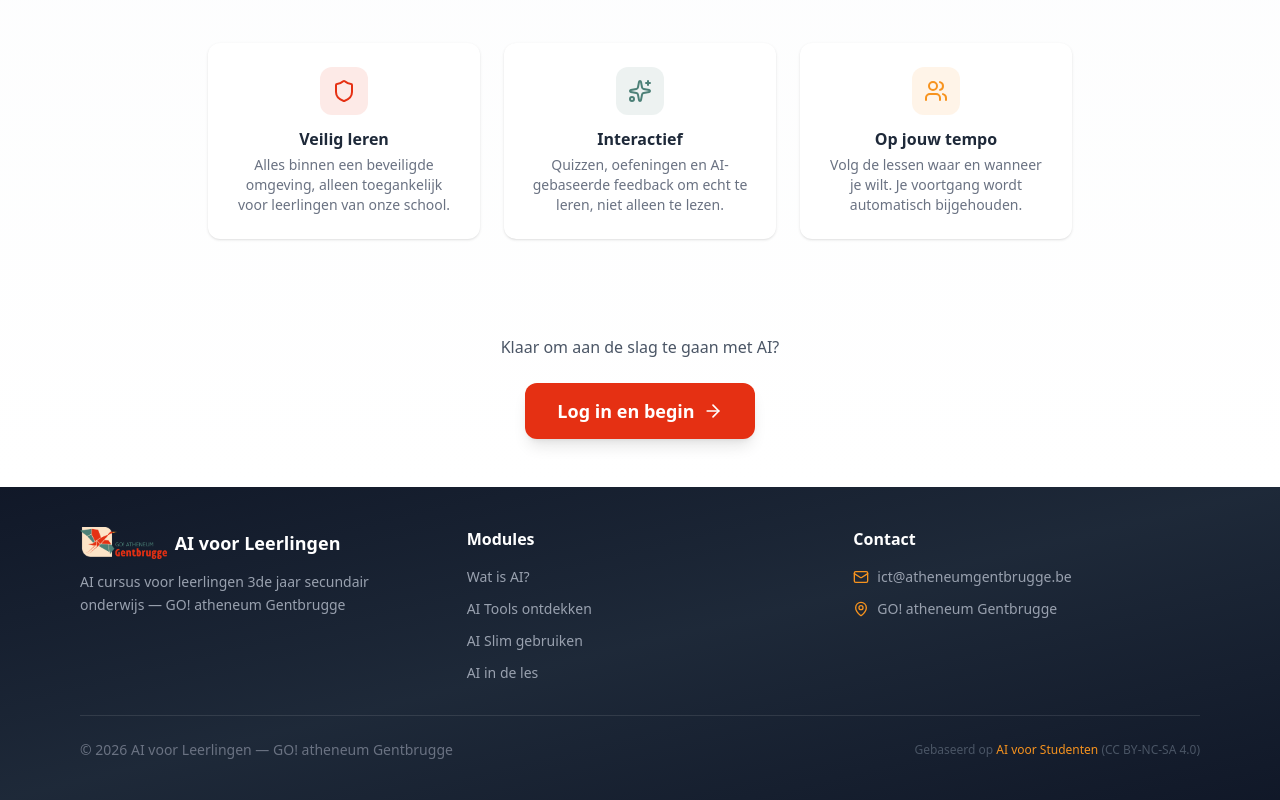
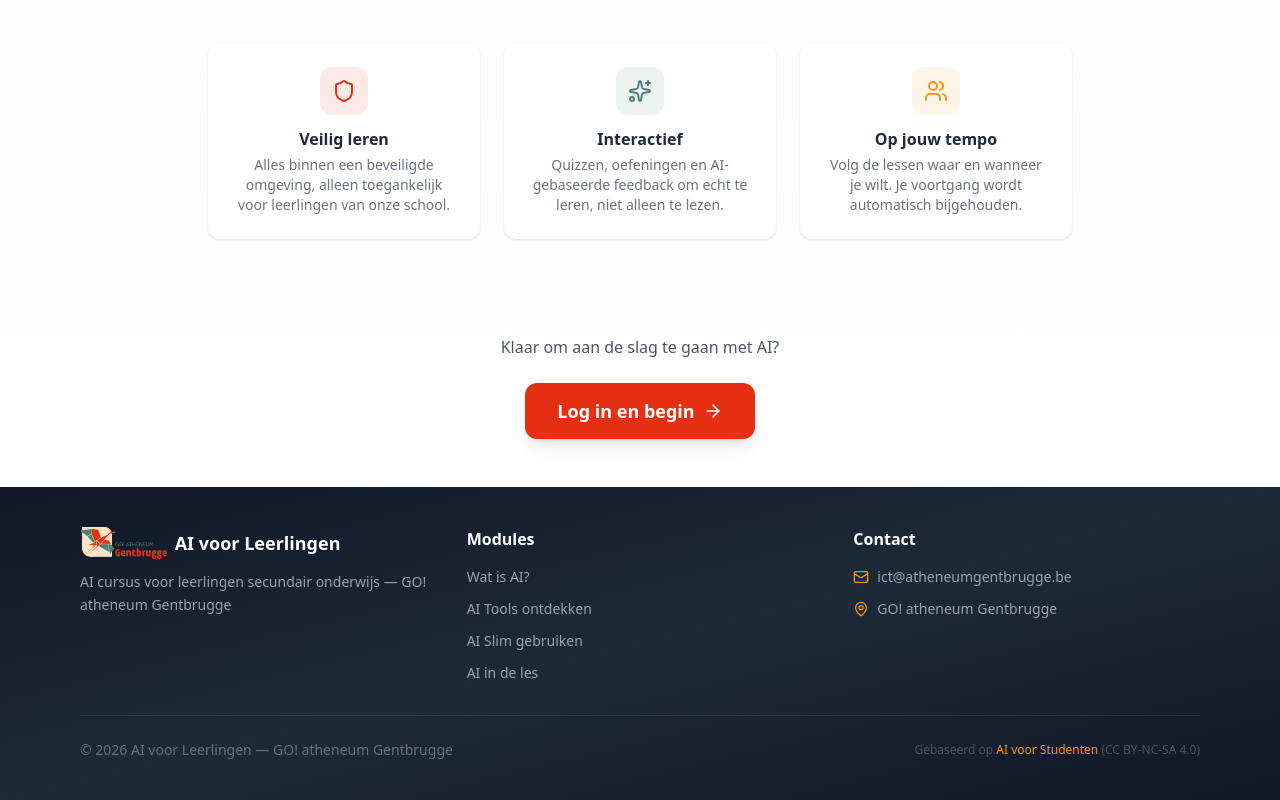
Before and after one commit to ManuelVanDyck/ai-voor-leerlingen, a Next.js app: page / in a window 1280 px wide. Shown: the part 1014-1814 px from the top of the page. Built offline with nearby package versions, Linux system fonts and the light colour scheme; no server answers.

Commit message:
fix: remove '3de jaar' from footer description

```diff
--- a/src/components/Footer.tsx
+++ b/src/components/Footer.tsx
@@ -16,7 +16,7 @@ export default function Footer() {
               <span>AI voor Leerlingen</span>
             </Link>
             <p className="text-gray-400 text-sm leading-relaxed">
-              AI cursus voor leerlingen 3de jaar secundair onderwijs — GO! atheneum Gentbrugge
+              AI cursus voor leerlingen secundair onderwijs — GO! atheneum Gentbrugge
             </p>
           </div>
 
```
